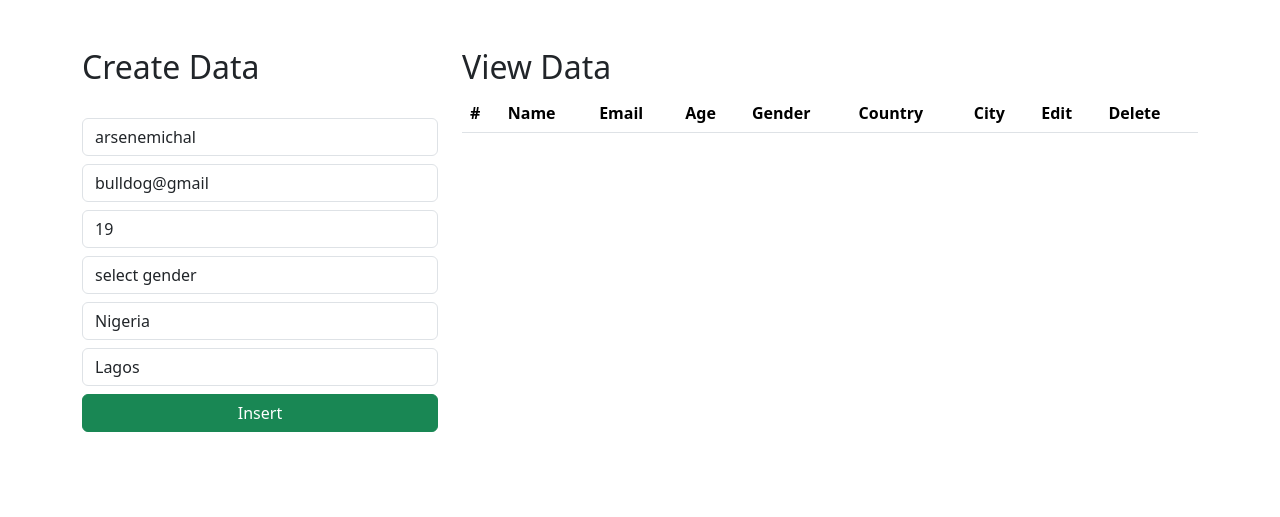
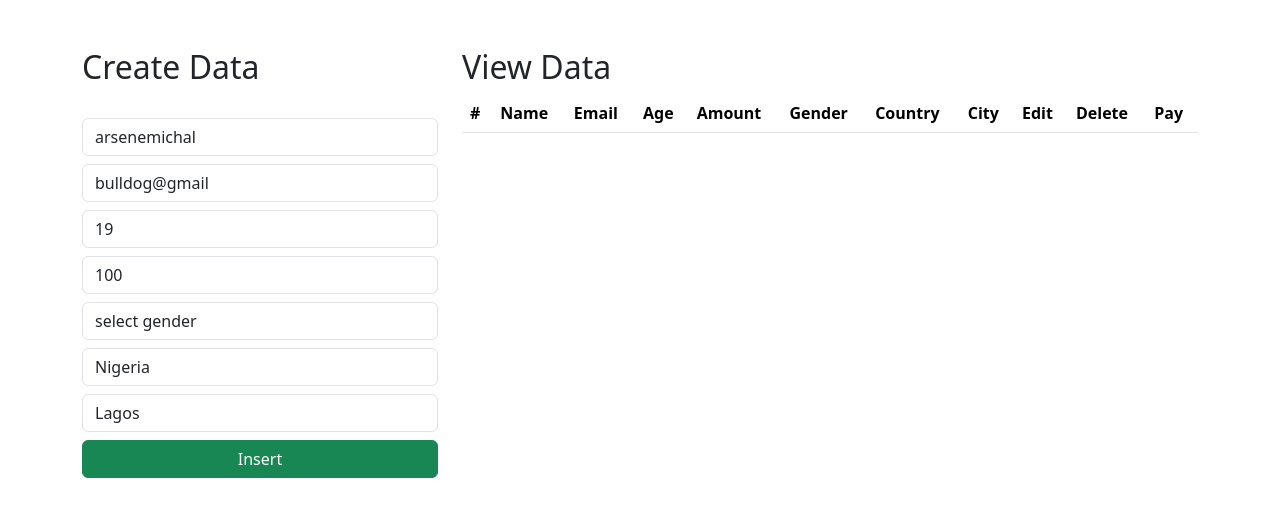
Before and after one commit to jebimercy/Django-, a Django app: page /update/9 in a window 1280 px wide. Shown: the part 16-533 px from the top of the page. Run offline with Django 4.2, Linux system fonts and the light colour scheme; data comes from the database, SQL or seed files in the repository; both versions use the stored data as it was after the commit; lists and menus that the app fills with data are empty.

Commit message:
iNTERGRATION

```diff
--- a/django_cry_mercy/model.py
+++ b/django_cry_mercy/model.py
@@ -5,6 +5,7 @@ class Student(models.Model):
     name = models.CharField(max_length=50, blank=False, null=False)
     email = models.EmailField()
     age = models.IntegerField()
+    amount = models.IntegerField(default='100')
     gender = models.CharField(max_length=50, blank=False, null=False)
     country = models.CharField(max_length=50, default='Kenya')
     city = models.CharField(max_length=50, default='Nairobi')
--- a/django_cry_mercy/settings.py
+++ b/django_cry_mercy/settings.py
@@ -37,7 +37,8 @@ INSTALLED_APPS = [
     'django.contrib.sessions',
     'django.contrib.messages',
     'django.contrib.staticfiles',
-    'django_cry_mercy'
+    'django_cry_mercy',
+    'django_daraja'
 ]
 
 MIDDLEWARE = [
--- a/django_cry_mercy/urls.py
+++ b/django_cry_mercy/urls.py
@@ -22,7 +22,7 @@ from .import views
 urlpatterns = [
     path('admin/', admin.site.urls),
     path('', views.index_page, name='index'),
-    path('insert', views.insertData, name='data'),
-    path('delete/<id>', views.deleteData, name='Delete'),
-    path('update/<id>', views.updateData, name='update')
+    path('insert', views.insertData, name='insertData'),
+    path('delete/<id>', views.deleteData, name='deleteData'),
+    path('update/<id>', views.updateData, name='updateData')
 ]
--- a/django_cry_mercy/views.py
+++ b/django_cry_mercy/views.py
@@ -13,11 +13,12 @@ def insertData(request):
         name = request.POST.get('name')
         email = request.POST.get('email')
         age = request.POST.get('age')
+        amount = request.POST.get('amount')
         gender = request.POST.get('gender')
         country = request.POST.get('country')
         city = request.POST.get('city')
 
-        query = Student(name=name, email=email, age=age, gender=gender, country=country, city=city)
+        query = Student(name=name, email=email, age=age, gender=gender, country=country, city=city, amount=amount)
         query.save()
         return redirect("/")
 
@@ -36,6 +37,7 @@ def updateData(request, id):
         name = request.POST.get('name')
         email = request.POST.get('email')
         age = request.POST.get('age')
+        amount = request.POST.get('amount')
         gender = request.POST.get('gender')
         country = request.POST.get('country')
         city = request.POST.get('city')
@@ -44,6 +46,7 @@ def updateData(request, id):
         update_info.name = name
         update_info.email = email
         update_info.age = age
+        update_info.amount = amount
         update_info.gender = gender
         update_info.country = country
         update_info.city = city
--- a/templates/index.html
+++ b/templates/index.html
@@ -37,7 +37,10 @@
                         <input type="number" class="form-control  mt-2" placeholder="Age" value="{{ d.age }}" name="age" required>
 
                     </div>
+                    <div class="form-group">
+                        <input type="number" class="form-control  mt-2" placeholder="Amount" value="{{ d.amount }}" name="amount" required>
 
+                    </div>
 
                     <div class="form-group mt-2">
                         <select id="gender" name="gender"  class="form-control"  required>
@@ -74,11 +77,13 @@
                         <th scope="col">Name</th>
                         <th scope="col">Email</th>
                         <th scope="col">Age</th>
+                        <th scope="col">Amount</th>
                         <th scope="col">Gender</th>
                           <th scope="col">Country</th>
                           <th scope="col">City</th>
-                        <th scope="col">Edit</th>
+                          <th scope="col">Edit</th>
                         <th scope="col">Delete</th>
+                        <th scope="col">Pay</th>
 
                       </tr>
                     </thead>
@@ -90,11 +95,13 @@
                         <td>{{d.name}}</td>
                         <td>{{d.email}}</td>
                         <td>{{d.age}}</td>
+                           <td>{{d.amount}}</td>
                         <td>{{d.gender}}</td>
                           <td>{{d.country}}</td>
                           <td>{{d.city}}</td>
-                        <td><a href="/update/{{d.id}}" type="button" class="btn btn-outline-warning">Edit</a></td>
+                        <td><a href="/update/{{d.id}}" type="button" class="btn btn-outline-warning">Update</a></td>
                         <td><a href="/delete/{{d.id}}" type="button" class="btn btn-outline-danger">Delete</a></td>
+                        <td><a href="/pay/{{d.id}}" type="button" class="btn btn-outline-warning">Pay</a></td>
                       </tr>
                     {% endfor %}
                     </tbody>
```
Also changed, not shown: db.sqlite3, django_cry_mercy/migrations/0004_student_amount.py (added), django_cry_mercy/migrations/0005_alter_student_amount.py (added).
